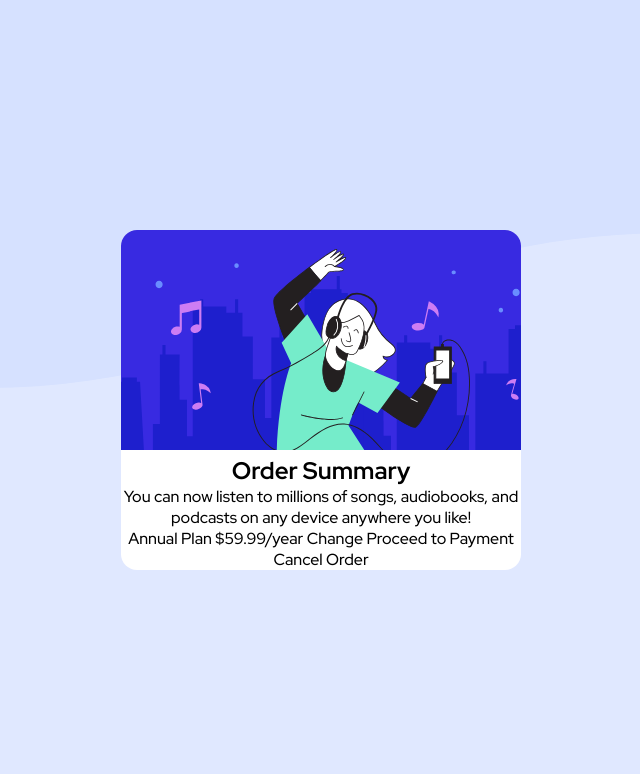
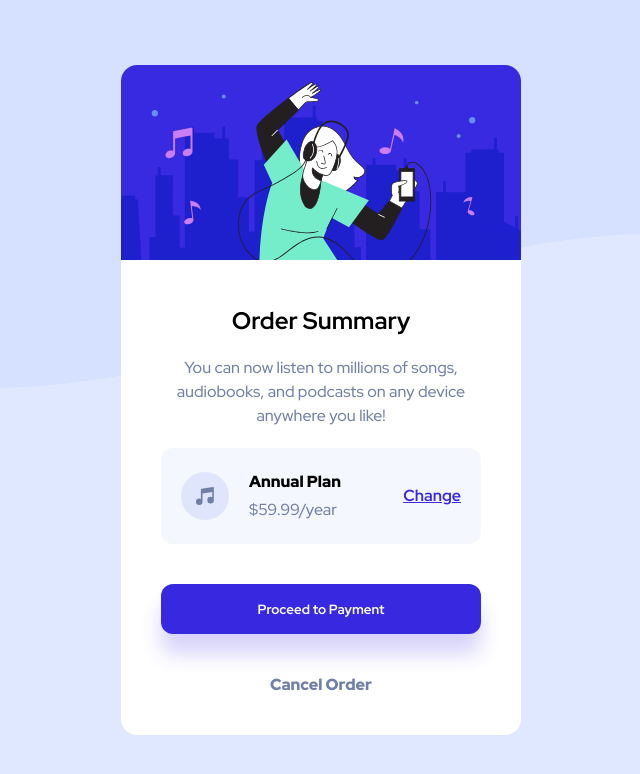
Before and after one commit to sanket-kumawat/order-summary-component-main, a plain HTML site: page index.html in a window 1280 px wide. Shown: the whole page, without its empty margins (319-959 px from the left). Drawn offline with Linux system fonts and the light colour scheme.

Commit message:
style changes

```diff
--- a/index.html
+++ b/index.html
@@ -22,18 +22,25 @@
         <h2>
           Order Summary
         </h2>
-        <p>
+        <p class="summary">
           You can now listen to millions of songs, audiobooks, and podcasts on any
           device anywhere you like!
         </p>
-
-        Annual Plan
-        $59.99/year
-
-        Change
-
-        Proceed to Payment
-        Cancel Order
+        <div class="plan">
+          <img src="./images/icon-music.svg" alt="music" class="music-logo">
+          <p class="plan-details">
+            <span>
+              <span class="plan-name">Annual Plan</span> <span class="plan-cost"> $59.99/year</span>
+            </span>
+            <span class="change-btn">
+              Change
+            </span>
+          </p>
+        </div>
+        <button class="proceed-btn">
+          Proceed to Payment
+        </button>
+        <span class="cancel-btn">Cancel Order</span>
       </div>
     </div>
   </main>
--- a/style.css
+++ b/style.css
@@ -11,6 +11,10 @@
   margin: 0;
   padding: 0;
   font-family: 'Red Hat Display', sans-serif;
+}
+
+p {
+  font-size: 16px;
 }
 
 main {
@@ -31,10 +35,80 @@ main {
   border-radius: 1rem;
 }
 
-.illustration {
+.illustration img {
   max-width: 100%;
 }
 
 .order-summary {
   text-align: center;
+  padding: 40px;
 }
+
+.order-summary .summary {
+  padding: 20px 0;
+  color: var(--desaturated-blue);
+  line-height: 1.5rem;
+}
+
+.order-summary .plan {
+  background-color: var(--very-pale-blue);
+  padding: 20px;
+  border-radius: .75rem;
+  display: flex;
+  align-items: center;
+}
+
+.order-summary .plan .plan-name {
+  font-weight: 900;
+}
+
+.order-summary .plan .plan-cost {
+  color: var(--desaturated-blue);
+}
+
+.order-summary .plan .plan-details {
+  display: flex;
+  align-items: center;
+  padding-left: 20px;
+  line-height: 1.75rem;
+  text-align: left;
+}
+
+.order-summary .plan .change-btn {
+  color: var(--bright-blue);
+  text-decoration: underline;
+  font-weight: 700;
+}
+
+.order-summary .plan .change-btn:hover {
+  text-decoration: none;
+  cursor: pointer;
+  color: hsl(245, 83%, 69%);
+}
+
+.order-summary .proceed-btn {
+  margin: 40px 0;
+  border: none;
+  padding: 16px 0;
+  width: 100%;
+  border-radius: 0.75rem;
+  background-color: var(--bright-blue);
+  color: white;
+  font-weight: 700;
+  box-shadow: 0 20px 20px hsl(245deg 75% 52% / 0.2);
+}
+
+.order-summary .proceed-btn:hover {
+  cursor: pointer;
+  background-color: hsl(245, 83%, 69%);
+}
+
+.order-summary .cancel-btn {
+  color: var(--desaturated-blue);
+  font-weight: 900;
+}
+
+.order-summary .cancel-btn:hover {
+  color: hsl(0, 0%, 0%);
+  cursor: pointer;
+}
```
